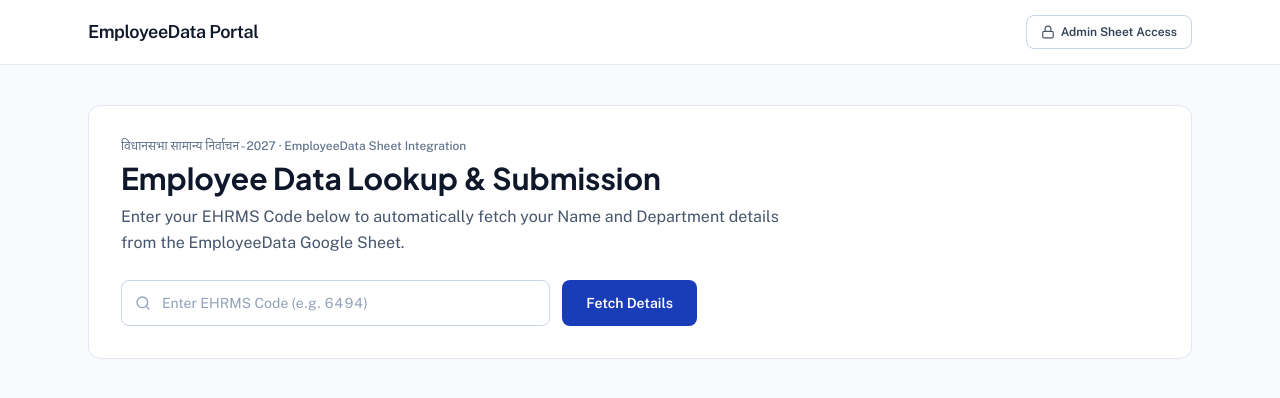
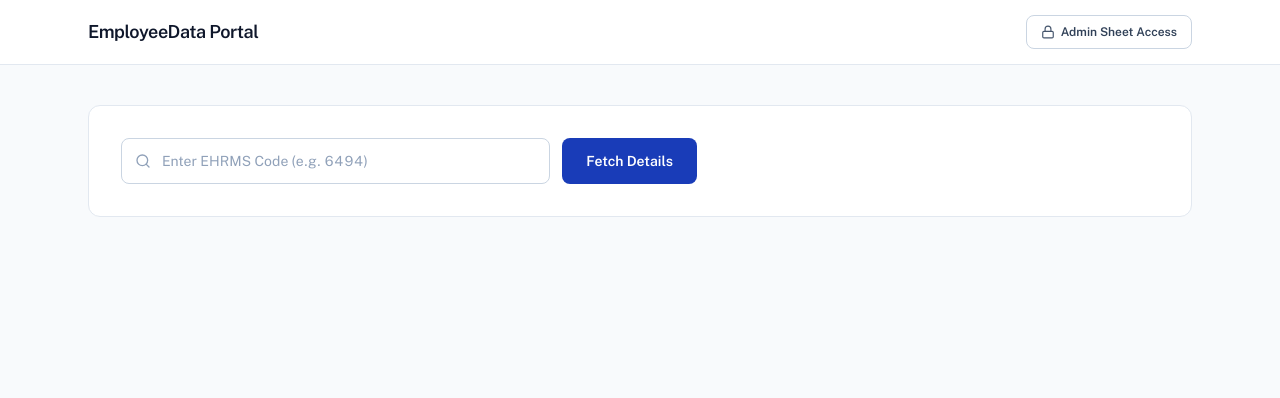
Before and after one commit to rakeshsaini007/employeedataelection2027, a React (Vite) app: page / in a window 1280 px wide. Shown: the top 398 px of the page. Built offline with nearby package versions, Linux system fonts and the light colour scheme.

Commit message:
refactor: simplify UI layout by removing redundant headers
Removed redundant instructional text and descriptive headers across the lookup, form, and identity components to create a cleaner, more compact interface.

```diff
--- a/src/App.tsx
+++ b/src/App.tsx
@@ -418,21 +418,9 @@ export default function App() {
           id="lookup-section"
           className="bg-white border border-slate-200 rounded-xl p-6 sm:p-8"
         >
-          <div className="max-w-2xl">
-            <p className="text-xs font-medium text-slate-500">
-              विधानसभा सामान्य निर्वाचन - 2027 · EmployeeData Sheet Integration
-            </p>
-            <h1 className="text-2xl sm:text-3xl font-bold text-slate-900 mt-1.5 text-balance">
-              Employee Data Lookup &amp; Submission
-            </h1>
-            <p className="text-sm sm:text-base text-slate-600 mt-2 leading-relaxed">
-              Enter your EHRMS Code below to automatically fetch your Name and Department details from the EmployeeData Google Sheet.
-            </p>
-          </div>
-
           <form
             onSubmit={handleLookupSubmit}
-            className="mt-6 flex flex-col sm:flex-row gap-3 max-w-xl"
+            className="flex flex-col sm:flex-row gap-3 max-w-xl"
           >
             <div className="flex-1">
               <label htmlFor="ehrms-lookup-input" className="sr-only">
--- a/src/components/EmployeeDataForm.tsx
+++ b/src/components/EmployeeDataForm.tsx
@@ -471,15 +471,7 @@ export function EmployeeDataForm({
       onSubmit={onSubmit}
       className="bg-white border border-slate-200 rounded-xl p-6 sm:p-8 space-y-10"
     >
-      <div className="flex flex-col sm:flex-row sm:items-center sm:justify-between gap-2 pb-5 border-b border-slate-200">
-        <div>
-          <h2 className="text-xl font-semibold text-slate-900">
-            Employee Information Form (कर्मचारी विवरण प्रपत्र)
-          </h2>
-          <p className="text-sm text-slate-600 mt-1">
-            Verify pre-filled particulars and complete all remaining fields accurately for Election 2027 records.
-          </p>
-        </div>
+      <div className="flex items-center justify-end pb-4 border-b border-slate-200">
         <span className="text-xs font-medium text-slate-600 shrink-0">
           {hasExistingData ? 'Mode: Update Existing Row' : 'Mode: New Submission'}
         </span>
@@ -858,13 +850,7 @@ export function EmployeeDataForm({
       )}
 
       {/* Action Footer */}
-      <div className="pt-6 border-t border-slate-200 flex flex-col sm:flex-row sm:items-center sm:justify-between gap-4">
-        <p className="text-xs text-slate-500">
-          {hasExistingData
-            ? 'Existing data is already recorded for this EHRMS code. Clicking Update will overwrite the row in EmployeeData.'
-            : 'Submitting will store this information into your matching EHRMS row in the EmployeeData sheet.'}
-        </p>
-
+      <div className="pt-6 border-t border-slate-200 flex justify-end">
         <button
           type="submit"
           disabled={isSubmitting}
--- a/src/components/EmployeeIdentityCard.tsx
+++ b/src/components/EmployeeIdentityCard.tsx
@@ -31,15 +31,9 @@ export function EmployeeIdentityCard({
     >
       <div className="flex flex-col sm:flex-row sm:items-center sm:justify-between gap-2 pb-5 border-b border-slate-200">
         <div>
-          <p className="text-xs font-medium text-slate-500">
-            Fetched from EmployeeData
-            {rowNumber ? ` · Sheet Row ${rowNumber}` : ''}
-            {' · '}
-            {hasExistingData ? 'Record Status: Existing Data Found' : 'Record Status: New Entry'}
-          </p>
           <h2
             id="employee-identity-heading"
-            className="text-xl font-semibold text-slate-900 mt-1"
+            className="text-xl font-semibold text-slate-900"
           >
             {employee.employeeNameEn || employee.employeeNameHi || `EHRMS ${employee.ehrmsCode}`}
           </h2>
```
